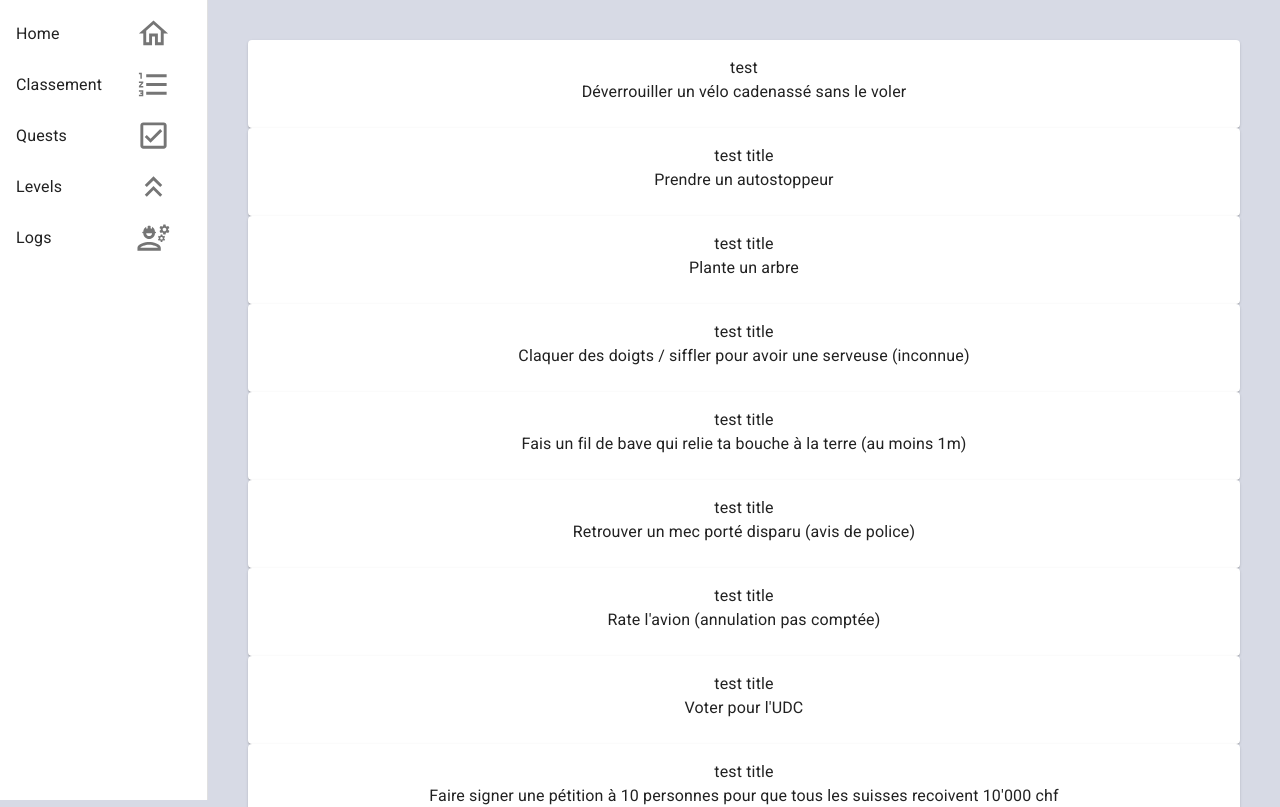
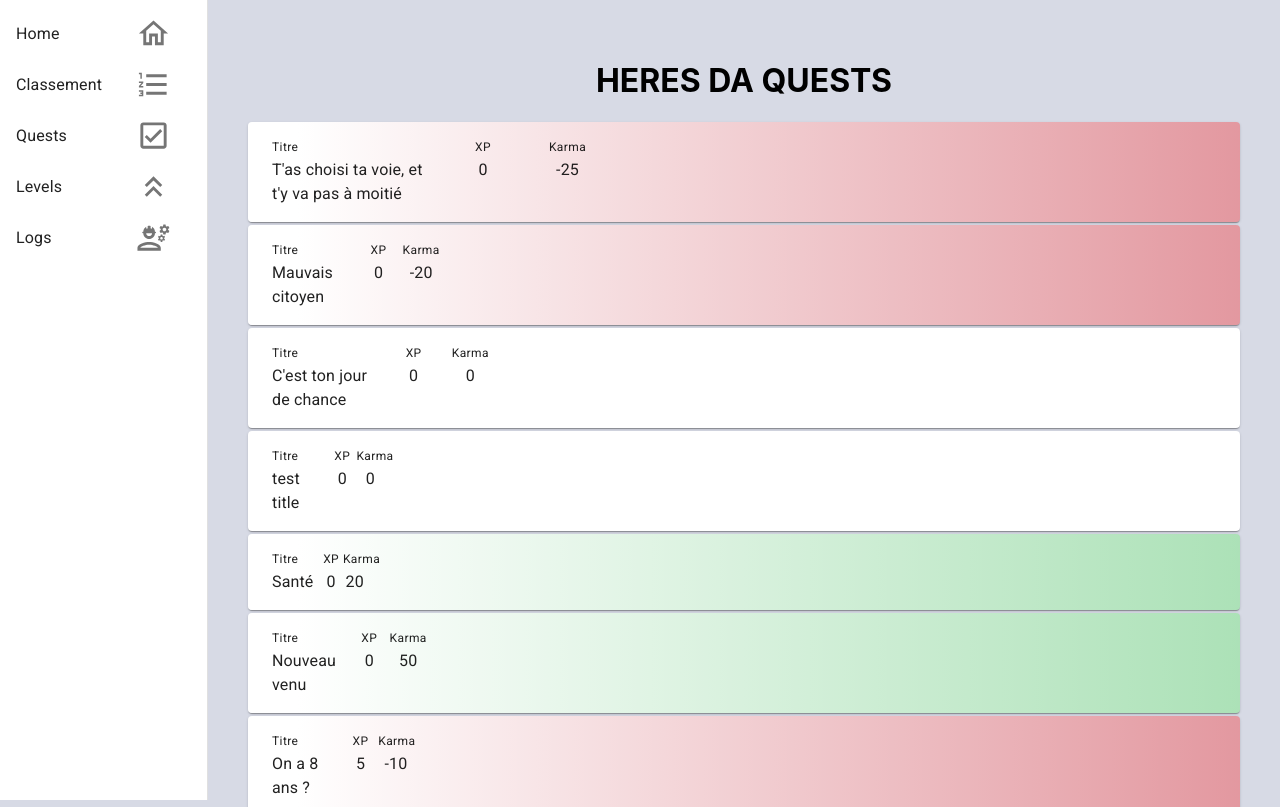
Before and after one commit to jacquat-jonathan/da-thang, a React (Vite) app: page /quests in a window 1280 px wide. Shown: the top 807 px of the page. Built offline with nearby package versions, Linux system fonts and the light colour scheme; no server answers; what aws-amplify would draw is missing.

Commit message:
added titles, modified player list page

```diff
--- a/src/components/players/PlayerList.tsx
+++ b/src/components/players/PlayerList.tsx
@@ -29,7 +29,7 @@ const PlayerList: React.FC<PlayerListProps> = ({
 
   return (
     <div>
-      <h1>NOW HERES DA SCORES</h1>
+      <h1>HERES DA SCORES</h1>
       {players.map((player, index) => (
         <PlayerTile
           key={player.id}
--- a/src/components/quests/QuestList.tsx
+++ b/src/components/quests/QuestList.tsx
@@ -1,18 +1,35 @@
 import QuestTile from './QuestTile';
 import { Quest } from '../../utils/types';
+import { useEffect, useState } from 'react';
 
 type QuestListProps = {
   quests: Array<Quest>;
 };
 
-const QuestList: React.FC<QuestListProps> = ({ quests }) => {
-  /*const loadQuests = async () => {
-    const { data: list } = await client.models.Quest.list();
-    setQuests(list);
-    setLoading(false);
-  };*/
+const QuestList: React.FC<QuestListProps> = ({ quests: qs }) => {
+  const [quests, setQuests] = useState<Array<Quest>>([]);
 
-  return quests.map((quest: Quest) => <QuestTile quest={quest} />);
+  useEffect(() => {
+    setQuests(sortQuests(qs));
+  }, []);
+
+  const sortQuests = (questsArray: Array<Quest>) => {
+    return questsArray.sort((q1: Quest, q2: Quest) => {
+      if (q1.xp < q2.xp) return -1;
+      if (q1.xp > q2.xp) return 1;
+      if (q1.karma > q2.karma) return 1;
+      return -1;
+    });
+  };
+
+  return (
+    <div>
+      <h1>HERES DA QUESTS</h1>
+      {quests.map((quest: Quest) => (
+        <QuestTile quest={quest} />
+      ))}
+    </div>
+  );
 };
 
 export default QuestList;
--- a/src/components/quests/QuestTile.tsx
+++ b/src/components/quests/QuestTile.tsx
@@ -1,17 +1,79 @@
-import { Card, CardContent, Typography } from '@mui/material';
+import {
+  Box,
+  Card,
+  CardActionArea,
+  CardContent,
+  Grid2,
+  Typography,
+} from '@mui/material';
 import { Quest } from '../../utils/types';
+import { useState } from 'react';
 
 type QuestTileProps = {
   quest: Quest;
 };
 
 const QuestTile: React.FC<QuestTileProps> = ({ quest }) => {
+  const [show, setShow] = useState<boolean>(false);
+
+  const handleClick = () => {
+    setShow(!show);
+  };
+
+  const getBackground = () => {
+    if (quest.karma > 0) {
+      return 'linear-gradient(90deg, #FFFFFF 5%, rgba(0, 255, 0, 0.2))';
+    } else if (quest.karma < 0) {
+      return 'linear-gradient(90deg, #FFFFFF 5%, rgba(255, 0, 0, 0.3))';
+      //return 'linear-gradient(90deg, rgba(150, 0, 0, 0.1), rgba(255, 0, 0, 0.3))';
+    }
+    return '#FFFFFF';
+  };
+
   return (
-    <Card>
-      <CardContent>
-        <Typography component="div">{quest.title}</Typography>
-        <Typography variant="body1">{quest.description}</Typography>
-      </CardContent>
+    <Card sx={{ mb: 0.4, background: getBackground() }}>
+      <CardActionArea onClick={handleClick}>
+        <CardContent>
+          <Box sx={{ display: 'flex', pl: 1, pr: 1 }}>
+            <Grid2 container size={12}>
+              <Grid2
+                size={6}
+                sx={{ alignContent: 'center', textAlign: 'left' }}
+              >
+                <Typography variant="caption">Titre</Typography>
+                <Typography>{quest.title}</Typography>
+              </Grid2>
+              <Grid2 size={3}>
+                <Typography variant="caption">XP</Typography>
+                <Typography>{quest.xp}</Typography>
+              </Grid2>
+              <Grid2 size={3}>
+                <Typography variant="caption">Karma</Typography>
+                <Typography>{quest.karma}</Typography>
+              </Grid2>
+            </Grid2>
+          </Box>
+          {show && (
+            <Box sx={{ display: 'flex', pt: 1, pl: 1, pr: 1 }}>
+              <Grid2 container size={12}>
+                <Grid2
+                  sx={{ alignContent: 'center', textAlign: 'left' }}
+                  size={9}
+                >
+                  <Typography variant="caption">Description</Typography>
+                  <Typography>{quest.description}</Typography>
+                </Grid2>
+                <Grid2 size={3}>
+                  <Typography variant="caption">
+                    Nombre de complétion
+                  </Typography>
+                  <Typography>0</Typography>
+                </Grid2>
+              </Grid2>
+            </Box>
+          )}
+        </CardContent>
+      </CardActionArea>
     </Card>
   );
 };
--- a/src/utils/quests.json
+++ b/src/utils/quests.json
@@ -25,7 +25,7 @@
     "xp": 25,
     "karma": 2,
     "isEditable": false,
-    "title": "test title",
+    "title": "La main verte",
     "createdAt": "2024-09-19T08:58:15.500Z",
     "updatedAt": "2024-09-23T15:01:31.896Z"
   },
@@ -55,7 +55,7 @@
     "xp": 12500,
     "karma": 500,
     "isEditable": false,
-    "title": "test title",
+    "title": "Détective privé",
     "createdAt": "2024-09-19T09:16:42.008Z",
     "updatedAt": "2024-09-23T15:01:40.350Z"
   },
@@ -65,7 +65,7 @@
     "xp": 350,
     "karma": 0,
     "isEditable": false,
-    "title": "test title",
+    "title": "T'es (encore) en retard...",
     "createdAt": "2024-09-19T09:14:35.835Z",
     "updatedAt": "2024-09-23T15:01:43.045Z"
   },
@@ -75,7 +75,7 @@
     "xp": 0,
     "karma": -25,
     "isEditable": false,
-    "title": "test title",
+    "title": "T'as choisi ta voie, et t'y va pas à moitié",
     "createdAt": "2024-09-19T08:53:56.894Z",
     "updatedAt": "2024-09-23T15:01:45.129Z"
   },
@@ -85,7 +85,7 @@
     "xp": 300,
     "karma": 0,
     "isEditable": false,
-    "title": "test title",
+    "title": "Tout le monde mérite d'être riche",
     "createdAt": "2024-09-19T09:14:23.586Z",
     "updatedAt": "2024-09-23T15:01:47.046Z"
   },
@@ -105,7 +105,7 @@
     "xp": 500,
     "karma": 30,
     "isEditable": false,
-    "title": "test title",
+    "title": "Photographe de nature",
     "createdAt": "2024-09-19T09:15:11.506Z",
     "updatedAt": "2024-09-23T16:31:49.796Z"
   },
@@ -115,7 +115,7 @@
     "xp": 7000,
     "karma": 100,
     "isEditable": false,
-    "title": "test title",
+    "title": "Los mujeres beben leche",
     "createdAt": "2024-09-19T09:16:30.254Z",
     "updatedAt": "2024-09-23T15:01:50.684Z"
   },
@@ -125,7 +125,7 @@
     "xp": 100,
     "karma": 0,
     "isEditable": false,
-    "title": "test title",
+    "title": "Homme de Cro-Magnon",
     "createdAt": "2024-09-19T09:09:09.993Z",
     "updatedAt": "2024-09-23T16:31:04.957Z"
   },
@@ -135,7 +135,7 @@
     "xp": 35,
     "karma": 0,
     "isEditable": false,
-    "title": "test title",
+    "title": "Woke attitude",
     "createdAt": "2024-09-19T08:58:45.423Z",
     "updatedAt": "2024-09-23T16:30:14.238Z"
   },
@@ -145,7 +145,7 @@
     "xp": 50,
     "karma": 0,
     "isEditable": false,
-    "title": "test title",
+    "title": "T'aimes bien perdre du temps",
     "createdAt": "2024-09-19T09:01:18.275Z",
     "updatedAt": "2024-09-23T16:30:35.624Z"
   },
@@ -155,7 +155,7 @@
     "xp": 100,
     "karma": -20,
     "isEditable": false,
-    "title": "test title",
+    "title": "Crédits non mérités",
     "createdAt": "2024-09-19T09:09:22.079Z",
     "updatedAt": "2024-09-23T15:01:52.271Z"
   },
@@ -165,7 +165,7 @@
     "xp": 150,
     "karma": 10,
     "isEditable": false,
-    "title": "test title",
+    "title": "L'âge ne compte pas",
     "createdAt": "2024-09-19T09:11:28.513Z",
     "updatedAt": "2024-09-23T16:31:22.744Z"
   },
@@ -175,7 +175,7 @@
     "xp": 35,
     "karma": 30,
     "isEditable": false,
-    "title": "test title",
+    "title": "Aime tes aînés",
     "createdAt": "2024-09-19T08:59:33.178Z",
     "updatedAt": "2024-09-23T16:30:18.906Z"
   },
@@ -185,7 +185,7 @@
     "xp": 75,
     "karma": 20,
     "isEditable": false,
-    "title": "test title",
+    "title": "Jonathan retrouve la musique tiktok d'aurélien",
     "createdAt": "2024-09-19T09:05:43.475Z",
     "updatedAt": "2024-09-23T16:30:54.374Z"
   },
@@ -205,7 +205,7 @@
     "xp": 15,
     "karma": 0,
     "isEditable": false,
-    "title": "test title",
+    "title": "Toujours dans la bonne direction...",
     "createdAt": "2024-09-19T08:55:34.967Z",
     "updatedAt": "2024-09-23T16:28:37.461Z"
   },
@@ -225,7 +225,7 @@
     "xp": 120,
     "karma": -150,
     "isEditable": false,
-    "title": "test title",
+    "title": "Josh on sait que c'est toi qui va la faire celle-là",
     "createdAt": "2024-09-19T09:09:35.659Z",
     "updatedAt": "2024-09-23T16:31:18.325Z"
   },
@@ -235,7 +235,7 @@
     "xp": 80,
     "karma": 10,
     "isEditable": false,
-    "title": "test title",
+    "title": "Aura +1000",
     "createdAt": "2024-09-19T09:06:21.506Z",
     "updatedAt": "2024-09-23T15:01:56.992Z"
   },
@@ -275,7 +275,7 @@
     "xp": 0,
     "karma": 20,
     "isEditable": false,
-    "title": "test title",
+    "title": "Santé",
     "createdAt": "2024-09-19T08:39:24.536Z",
     "updatedAt": "2024-09-23T15:01:59.041Z"
   },
@@ -285,7 +285,7 @@
     "xp": 100,
     "karma": 5,
     "isEditable": false,
-    "title": "test title",
+    "title": "J'éspère que t'y perdras pas un doigt",
     "createdAt": "2024-09-19T09:07:17.671Z",
     "updatedAt": "2024-09-23T16:31:11.308Z"
   },
@@ -295,7 +295,7 @@
     "xp": 40,
     "karma": 5,
     "isEditable": false,
-    "title": "test title",
+    "title": "La main sur le coeur",
     "createdAt": "2024-09-19T09:00:16.378Z",
     "updatedAt": "2024-09-23T16:30:28.502Z"
   },
@@ -305,7 +305,7 @@
     "xp": 5,
     "karma": -10,
     "isEditable": false,
-    "title": "test title",
+    "title": "On a 8 ans ?",
     "createdAt": "2024-09-19T08:54:50.055Z",
     "updatedAt": "2024-09-23T16:28:03.977Z"
   },
@@ -315,7 +315,7 @@
     "xp": 10,
     "karma": 1,
     "isEditable": false,
-    "title": "test title",
+    "title": "Changement de bords",
     "createdAt": "2024-09-19T08:55:04.963Z",
     "updatedAt": "2024-09-23T15:02:01.062Z"
   },
@@ -355,7 +355,7 @@
     "xp": 60,
     "karma": 15,
     "isEditable": false,
-    "title": "test title",
+    "title": "Guide débutant",
     "createdAt": "2024-09-19T09:04:45.191Z",
     "updatedAt": "2024-09-23T15:02:03.120Z"
   },
@@ -365,7 +365,7 @@
     "xp": 5,
     "karma": 0,
     "isEditable": false,
-    "title": "test title",
+    "title": "Oublie pas qu'il a tué quelqu'un",
     "createdAt": "2024-09-19T08:54:35.699Z",
     "updatedAt": "2024-09-23T16:28:12.427Z"
   },
@@ -375,7 +375,7 @@
     "xp": 3500,
     "karma": 0,
     "isEditable": false,
-    "title": "test title",
+    "title": "tu dum tss",
     "createdAt": "2024-09-19T09:16:03.531Z",
     "updatedAt": "2024-09-23T15:02:26.947Z"
   },
@@ -395,7 +395,7 @@
     "xp": 60,
     "karma": 0,
     "isEditable": false,
-    "title": "test title",
+    "title": "Le crasseux prend enfin son bain",
     "createdAt": "2024-09-19T09:04:31.516Z",
     "updatedAt": "2024-09-23T15:02:28.760Z"
   },
@@ -405,7 +405,7 @@
     "xp": 125,
     "karma": 0,
     "isEditable": false,
-    "title": "test title",
+    "title": "Où est Nemo",
     "createdAt": "2024-09-19T09:09:50.038Z",
     "updatedAt": "2024-09-23T16:31:20.505Z"
   },
@@ -415,7 +415,7 @@
     "xp": 150,
     "karma": 10,
     "isEditable": false,
-    "title": "test title",
+    "title": "Sous les étoiles",
     "createdAt": "2024-09-19T09:10:35.506Z",
     "updatedAt": "2024-09-23T15:02:35.404Z"
   },
@@ -455,7 +455,7 @@
     "xp": 150,
     "karma": 10,
     "isEditable": false,
-    "title": "test title",
+    "title": "Salade tomate oignon ?",
     "createdAt": "2024-09-19T09:10:47.516Z",
     "updatedAt": "2024-09-23T15:02:40.564Z"
   },
@@ -465,7 +465,7 @@
     "xp": 100,
     "karma": 10,
     "isEditable": false,
-    "title": "test title",
+    "title": "Parce, Domine, parce populo tuo: ne in aeternum irascaris nobis",
     "createdAt": "2024-09-19T09:08:10.694Z",
     "updatedAt": "2024-09-23T15:02:45.510Z"
   },
@@ -475,7 +475,7 @@
     "xp": 50,
     "karma": -10,
     "isEditable": false,
-    "title": "test title",
+    "title": "Twilight",
     "createdAt": "2024-09-19T09:02:26.807Z",
     "updatedAt": "2024-09-23T16:25:49.942Z"
   },
@@ -485,7 +485,7 @@
     "xp": 5000,
     "karma": 0,
     "isEditable": false,
-    "title": "test title",
+    "title": "Bonjour Monsieur",
     "createdAt": "2024-09-19T09:16:17.579Z",
     "updatedAt": "2024-09-23T15:02:42.555Z"
   },
@@ -495,7 +495,7 @@
     "xp": 0,
     "karma": 50,
     "isEditable": false,
-    "title": "test title",
+    "title": "Nouveau venu",
     "createdAt": "2024-09-19T08:51:25.190Z",
     "updatedAt": "2024-09-23T15:02:47.990Z"
   },
@@ -505,7 +505,7 @@
     "xp": 100,
     "karma": 35,
     "isEditable": false,
-    "title": "test title",
+    "title": "Attraper les tous",
     "createdAt": "2024-09-19T09:07:54.353Z",
     "updatedAt": "2024-09-23T15:02:50.086Z"
   },
@@ -515,7 +515,7 @@
     "xp": 90,
     "karma": 0,
     "isEditable": false,
-    "title": "test title",
+    "title": "On top of the world",
     "createdAt": "2024-09-19T09:07:06.780Z",
     "updatedAt": "2024-09-23T16:25:55.833Z"
   },
@@ -545,7 +545,7 @@
     "xp": 70,
     "karma": 10,
     "isEditable": false,
-    "title": "test title",
+    "title": "Une entrée fracassante",
     "createdAt": "2024-09-19T09:05:17.048Z",
     "updatedAt": "2024-09-23T16:30:50.378Z"
   },
@@ -565,7 +565,7 @@
     "xp": 50,
     "karma": -20,
     "isEditable": false,
-    "title": "test title",
+    "title": "Y'a rien de mieux",
     "createdAt": "2024-09-19T09:02:13.913Z",
     "updatedAt": "2024-09-23T16:26:03.939Z"
   },
@@ -575,7 +575,7 @@
     "xp": 200,
     "karma": 20,
     "isEditable": false,
-    "title": "test title",
+    "title": "Tu travailles mais gratuitement",
     "createdAt": "2024-09-19T09:12:25.109Z",
     "updatedAt": "2024-09-23T16:26:06.341Z"
   },
@@ -605,7 +605,7 @@
     "xp": 40,
     "karma": 0,
     "isEditable": false,
-    "title": "test title",
+    "title": "Le perfect yogourt",
     "createdAt": "2024-09-19T09:00:47.046Z",
     "updatedAt": "2024-09-23T16:26:12.860Z"
   },
@@ -635,7 +635,7 @@
     "xp": 25,
     "karma": 5,
     "isEditable": false,
-    "title": "test title",
+    "title": "On t'en fait jamais alors t'en fait aux autres",
     "createdAt": "2024-09-19T08:56:42.059Z",
     "updatedAt": "2024-09-23T16:26:19.337Z"
   },
@@ -655,7 +655,7 @@
     "xp": 60,
     "karma": 20,
     "isEditable": false,
-    "title": "test title",
+    "title": "Parce qu'on les aime",
     "createdAt": "2024-09-19T09:03:22.134Z",
     "updatedAt": "2024-09-23T16:26:23.507Z"
   },
@@ -685,7 +685,7 @@
     "xp": 230,
     "karma": 100,
     "isEditable": false,
-    "title": "test title",
+    "title": "Père absent",
     "createdAt": "2024-09-19T09:13:33.178Z",
     "updatedAt": "2024-09-23T16:26:27.946Z"
   },
@@ -735,7 +735,7 @@
     "xp": 80,
     "karma": 30,
     "isEditable": false,
-    "title": "test title",
+    "title": "Toujours paraitre ténébreux",
     "createdAt": "2024-09-19T09:06:40.217Z",
     "updatedAt": "2024-09-23T16:26:43.719Z"
   },
@@ -765,7 +765,7 @@
     "xp": 10,
     "karma": 5,
     "isEditable": false,
-    "title": "test title",
+    "title": "Avec l'accent gruyèrien c'est mieux",
     "createdAt": "2024-09-19T08:55:15.619Z",
     "updatedAt": "2024-09-23T16:26:46.385Z"
   },
@@ -825,7 +825,7 @@
     "xp": 50,
     "karma": 10,
     "isEditable": false,
-    "title": "test title",
+    "title": "Citoyen impliqué",
     "createdAt": "2024-09-19T09:01:02.269Z",
     "updatedAt": "2024-09-23T16:26:58.911Z"
   },
@@ -855,7 +855,7 @@
     "xp": 0,
     "karma": 0,
     "isEditable": true,
-    "title": "test title",
+    "title": "C'est ton jour de chance",
     "createdAt": "2024-09-19T08:51:50.129Z",
     "updatedAt": "2024-09-23T16:27:58.101Z"
   },
@@ -865,7 +865,7 @@
     "xp": 0,
     "karma": -20,
     "isEditable": false,
-    "title": "test title",
+    "title": "Mauvais citoyen",
     "createdAt": "2024-09-19T08:39:37.412Z",
     "updatedAt": "2024-09-23T16:27:53.417Z"
   },
@@ -875,7 +875,7 @@
     "xp": 100000,
     "karma": 2000,
     "isEditable": false,
-    "title": "test title",
+    "title": "Mère absente",
     "createdAt": "2024-09-19T09:16:54.072Z",
     "updatedAt": "2024-09-23T16:27:06.958Z"
   },
@@ -885,7 +885,7 @@
     "xp": 80,
     "karma": 15,
     "isEditable": false,
-    "title": "test title",
+    "title": "Au moins y'a des bières à un moment donné",
     "createdAt": "2024-09-19T09:06:08.240Z",
     "updatedAt": "2024-09-23T16:27:08.913Z"
   }
```
